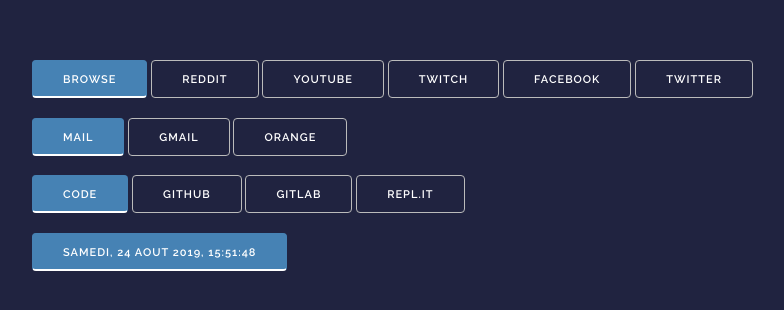
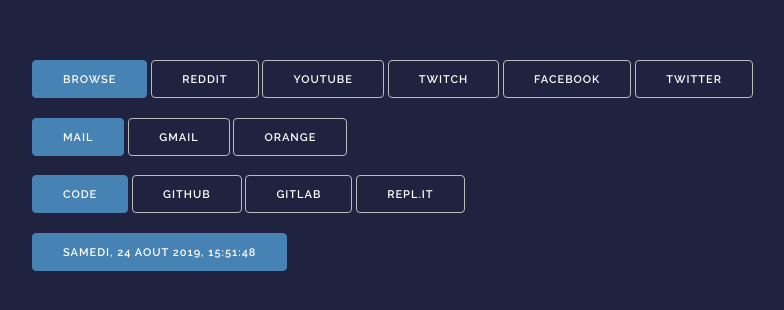
Before and after one commit to Usiten/usiten.github.io, a plain HTML site: page index.html in a window 1280 px wide. Shown: the part 180-490 px from the top of the page, without its empty margins (128-912 px from the left). Drawn offline with Linux system fonts and the light colour scheme.

Commit message:
Removed borders

```diff
--- a/css/custom.css
+++ b/css/custom.css
@@ -72,25 +72,21 @@ body {
 #browse {
 	background: steelblue;
 	border: 1px solid steelblue;
-	border-bottom: 2px solid white;
 }
 
 #code {
 	background: steelblue;
 	border: 1px solid steelblue;
-	border-bottom: 2px solid white;
 }
 
 #mail {
 	background: steelblue;
 	border: 1px solid steelblue;
-	border-bottom: 2px solid white;
 }
 
 #datetime {
 	background: steelblue;
 	border: 1px solid steelblue;
-	border-bottom: 2px solid white;
 }
 
 #mail:hover,#code:hover,#browse:hover,#datetime:hover { color: white; }
```
